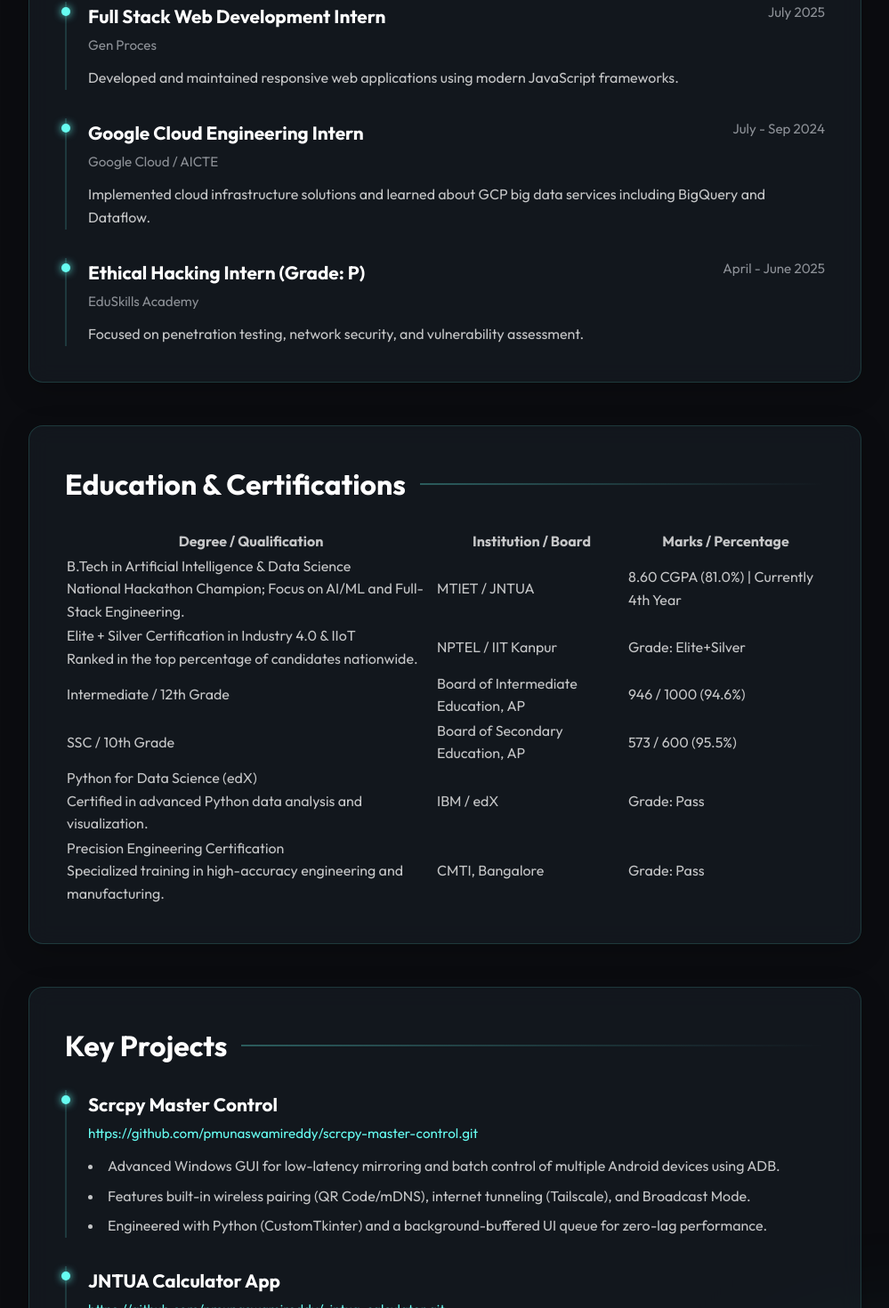
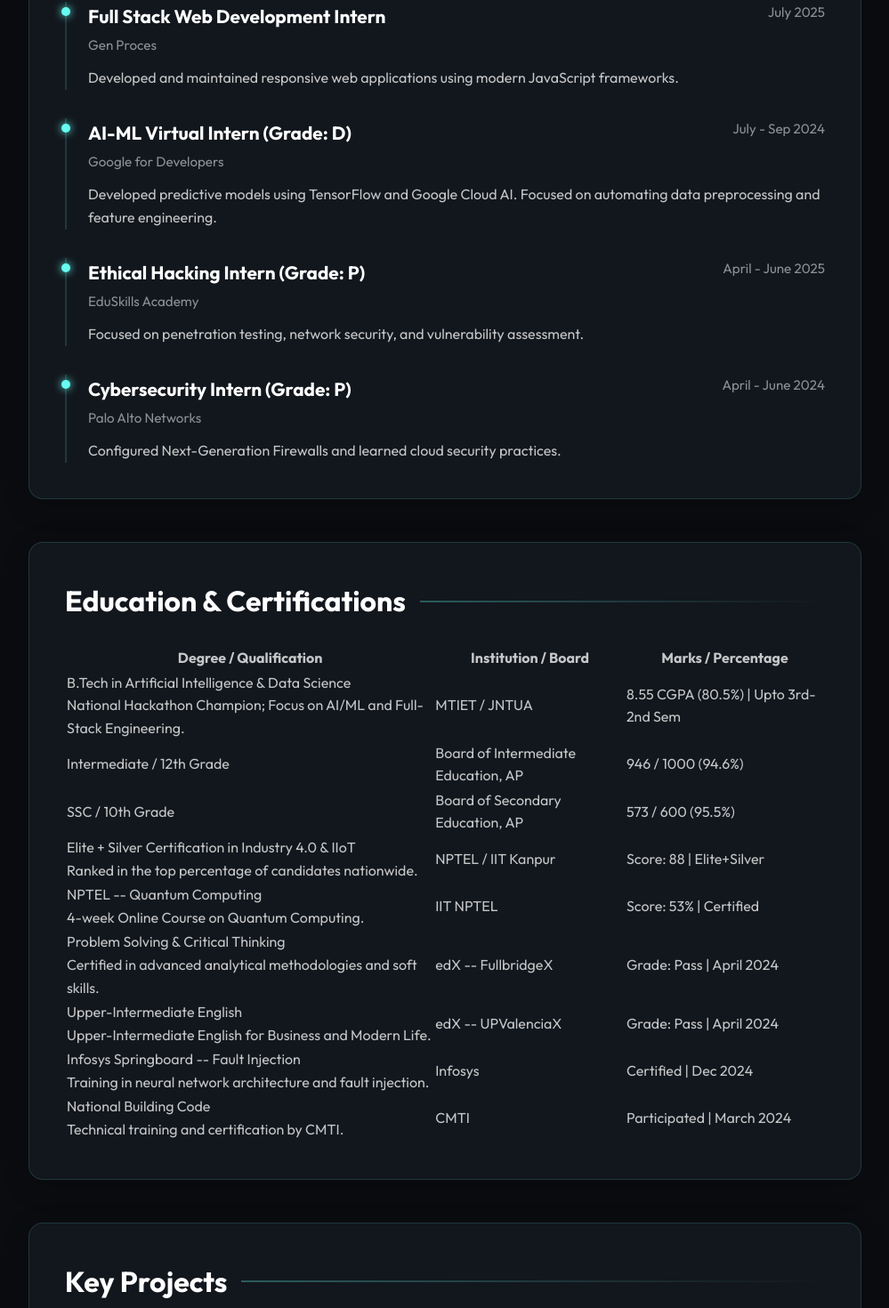
Before and after one commit to pmunaswamireddy/-web-resume, a Next.js app: page / in a window 1280 px wide. Shown: the part 1300-2770 px from the top of the page at 89% size, without its empty margins (140-1139 px from the left). Built offline with nearby package versions, Linux system fonts and the light colour scheme.

Commit message:
Update B.Tech CGPA/semester and add new projects

```diff
--- a/src/app/page.tsx
+++ b/src/app/page.tsx
@@ -60,7 +60,7 @@ export default function ResumeBuilder() {
     github2: 'https://github.com/pmr1234',
     github3: 'https://web-resume-peach-xi.vercel.app/',
     github4: 'https://frontend-nine-dusky-21.vercel.app/',
-    summary: 'Currently a 4th-year B.Tech student at MTIET with a specialized focus on Full-Stack Web Development (React.js, Node.js, Next.js, Golang). Recognized for leading a team to 1st Prize at the HACKHOUSE 24-Hour Live Hackathon. Backed by 240+ hours of internship experience with industry leaders like AWS, Google, and Palo Alto Networks. Adept at engineering scalable solutions and utilizing Docker and CI/CD to deliver highly responsive applications in high-pressure professional environments.'
+    summary: 'Currently a 4th-year B.Tech student at MTIET with a specialized focus on Full-Stack Development, Data Engineering, and AI. Recognized for leading a team to 1st Prize at the HACKHOUSE 24-Hour Live Hackathon. Backed by 240+ hours of internship experience with industry leaders like AWS, Google, and Palo Alto Networks. Adept at engineering high-accuracy solutions and leveraging Elite+Silver NPTEL expertise to deliver scalable, data-driven applications in high-pressure professional environments.'
   });
 
   const [experience, setExperience] = useState([
@@ -73,8 +73,8 @@ export default function ResumeBuilder() {
     },
     {
       id: 2,
-      title: 'AWS Cloud & Gen AI Intern (240 Hours)',
-      company: 'AWS / AICTE',
+      title: 'AWS Gen AI & Cloud Eng. Intern (240 Hours)',
+      company: 'EduSkills & APSCHE',
       date: 'Aug - Oct 2024',
       description: 'Intensive internship focused on AWS services, Generative AI models, and cloud architecture. Built scalable AI solutions using AWS Bedrock and Lambda.'
     },
@@ -94,10 +94,10 @@ export default function ResumeBuilder() {
     },
     {
       id: 5,
-      title: 'Google Cloud Engineering Intern',
-      company: 'Google Cloud / AICTE',
+      title: 'AI-ML Virtual Intern (Grade: D)',
+      company: 'Google for Developers',
       date: 'July - Sep 2024',
-      description: 'Implemented cloud infrastructure solutions and learned about GCP big data services including BigQuery and Dataflow.'
+      description: 'Developed predictive models using TensorFlow and Google Cloud AI. Focused on automating data preprocessing and feature engineering.'
     },
     {
       id: 6,
@@ -105,6 +105,13 @@ export default function ResumeBuilder() {
       company: 'EduSkills Academy',
       date: 'April - June 2025',
       description: 'Focused on penetration testing, network security, and vulnerability assessment.'
+    },
+    {
+      id: 7,
+      title: 'Cybersecurity Intern (Grade: P)',
+      company: 'Palo Alto Networks',
+      date: 'April - June 2024',
+      description: 'Configured Next-Generation Firewalls and learned cloud security practices.'
     }
   ]);
 
@@ -114,43 +121,64 @@ export default function ResumeBuilder() {
       id: 1,
       degree: 'B.Tech in Artificial Intelligence & Data Science',
       school: 'MTIET / JNTUA',
-      grade: '8.60 CGPA (81.0%) | Currently 4th Year',
+      grade: '8.55 CGPA (80.5%) | Upto 3rd-2nd Sem',
       details: 'National Hackathon Champion; Focus on AI/ML and Full-Stack Engineering.'
     },
     {
       id: 2,
-      degree: 'Elite + Silver Certification in Industry 4.0 & IIoT',
-      school: 'NPTEL / IIT Kanpur',
-      grade: 'Grade: Elite+Silver',
-      details: 'Ranked in the top percentage of candidates nationwide.'
-    },
-    {
-      id: 3,
       degree: 'Intermediate / 12th Grade',
       school: 'Board of Intermediate Education, AP',
       grade: '946 / 1000 (94.6%)',
       details: ''
     },
     {
-      id: 4,
+      id: 3,
       degree: 'SSC / 10th Grade',
       school: 'Board of Secondary Education, AP',
       grade: '573 / 600 (95.5%)',
       details: ''
     },
     {
+      id: 4,
+      degree: 'Elite + Silver Certification in Industry 4.0 & IIoT',
+      school: 'NPTEL / IIT Kanpur',
+      grade: 'Score: 88 | Elite+Silver',
+      details: 'Ranked in the top percentage of candidates nationwide.'
+    },
+    {
       id: 5,
-      degree: 'Python for Data Science (edX)',
-      school: 'IBM / edX',
-      grade: 'Grade: Pass',
-      details: 'Certified in advanced Python data analysis and visualization.'
+      degree: 'NPTEL -- Quantum Computing',
+      school: 'IIT NPTEL',
+      grade: 'Score: 53% | Certified',
+      details: '4-week Online Course on Quantum Computing.'
     },
     {
       id: 6,
-      degree: 'Precision Engineering Certification',
-      school: 'CMTI, Bangalore',
-      grade: 'Grade: Pass',
-      details: 'Specialized training in high-accuracy engineering and manufacturing.'
+      degree: 'Problem Solving & Critical Thinking',
+      school: 'edX -- FullbridgeX',
+      grade: 'Grade: Pass | April 2024',
+      details: 'Certified in advanced analytical methodologies and soft skills.'
+    },
+    {
+      id: 7,
+      degree: 'Upper-Intermediate English',
+      school: 'edX -- UPValenciaX',
+      grade: 'Grade: Pass | April 2024',
+      details: 'Upper-Intermediate English for Business and Modern Life.'
+    },
+    {
+      id: 8,
+      degree: 'Infosys Springboard -- Fault Injection',
+      school: 'Infosys',
+      grade: 'Certified | Dec 2024',
+      details: 'Training in neural network architecture and fault injection.'
+    },
+    {
+      id: 9,
+      degree: 'National Building Code',
+      school: 'CMTI',
+      grade: 'Participated | March 2024',
+      details: 'Technical training and certification by CMTI.'
     }
   ]);
 
@@ -193,6 +221,56 @@ export default function ResumeBuilder() {
         'Full-stack e-commerce platform with secure authentication, cart management, and product listing.',
         'Developed using React.js, Node.js, Express.js, and MongoDB with JWT-based auth.',
         'Includes admin panel for product and order management with responsive UI design.'
+      ]
+    },
+    {
+      id: 5,
+      title: 'Invisible AI Overlay',
+      link: 'https://github.com/pmunaswamireddy/Invisible-ai',
+      bullets: [
+        'Stealth floating AI assistant for Windows 10/11 using native Win32 APIs for anti-screen capture rendering (OBS/Discord invisible) and bypassed focus click routing.',
+        'Features voice dictation threads, vision-based question detection (Llama 3.2 Vision via Groq/NVIDIA), and hardware typing character simulation.',
+        'Includes integrated incognito mini browser, daily quota trackers, and Authenticode self-signing bypasses.'
+      ]
+    },
+    {
+      id: 6,
+      title: 'Handwriting Keyboard',
+      link: 'https://github.com/pmunaswamireddy/HandWriting-keyboard',
+      bullets: [
+        'Cross-platform Handwriting IME keyboard app compiling drawn canvas characters into TrueType Font (.ttf) files.',
+        'Integrates Gemini-powered OCR processing, contour segmentation, and greedy bipartite reading-order matching for auto-extracting handwritten pages.',
+        'Supports dynamic next-word typing suggestions, swipe typing, voice input, and customizable themes.'
+      ]
+    },
+    {
+      id: 7,
+      title: 'Hand Gesture Control System',
+      link: 'https://github.com/pmunaswamireddy/Hand-Gesture-Control',
+      bullets: [
+        'Real-time computer vision system using OpenCV, MediaPipe Hands, and PyAutoGUI to control desktop cursor, clicks, and scrolls via hand gestures.',
+        'Features interactive Tkinter configuration GUI, calibration mode for high precision, and visual training simulations.',
+        'Bundled as a single-file executable using PyInstaller with customized version metadata.'
+      ]
+    },
+    {
+      id: 8,
+      title: 'Student Result Prediction System',
+      link: '',
+      bullets: [
+        'Machine Learning web application built using Streamlit, scikit-learn, Pandas, and NumPy to predict PASS/FAIL outcomes.',
+        'Trained a Logistic Regression binary classifier on a synthetic dataset of 500 records, achieving 98.00% accuracy and 100.00% recall.',
+        'Includes interactive dashboards for Seaborn feature importance heatmaps, Matplotlib data plots, and performance metrics.'
+      ]
+    },
+    {
+      id: 9,
+      title: 'Book Library API',
+      link: 'https://github.com/pmunaswamireddy/book-library-api',
+      bullets: [
+        'Full-stack Book Management System using FastAPI, SQLAlchemy (SQLite), and a modern glassmorphic web dashboard.',
+        'Supports custom book covers, genre tagging, dynamic stats tracking, advanced filtering, and full CRUD endpoints.',
+        'Features built-in CORS security policies, input validation, and absolute file path configurations.'
       ]
     }
   ]);
```
